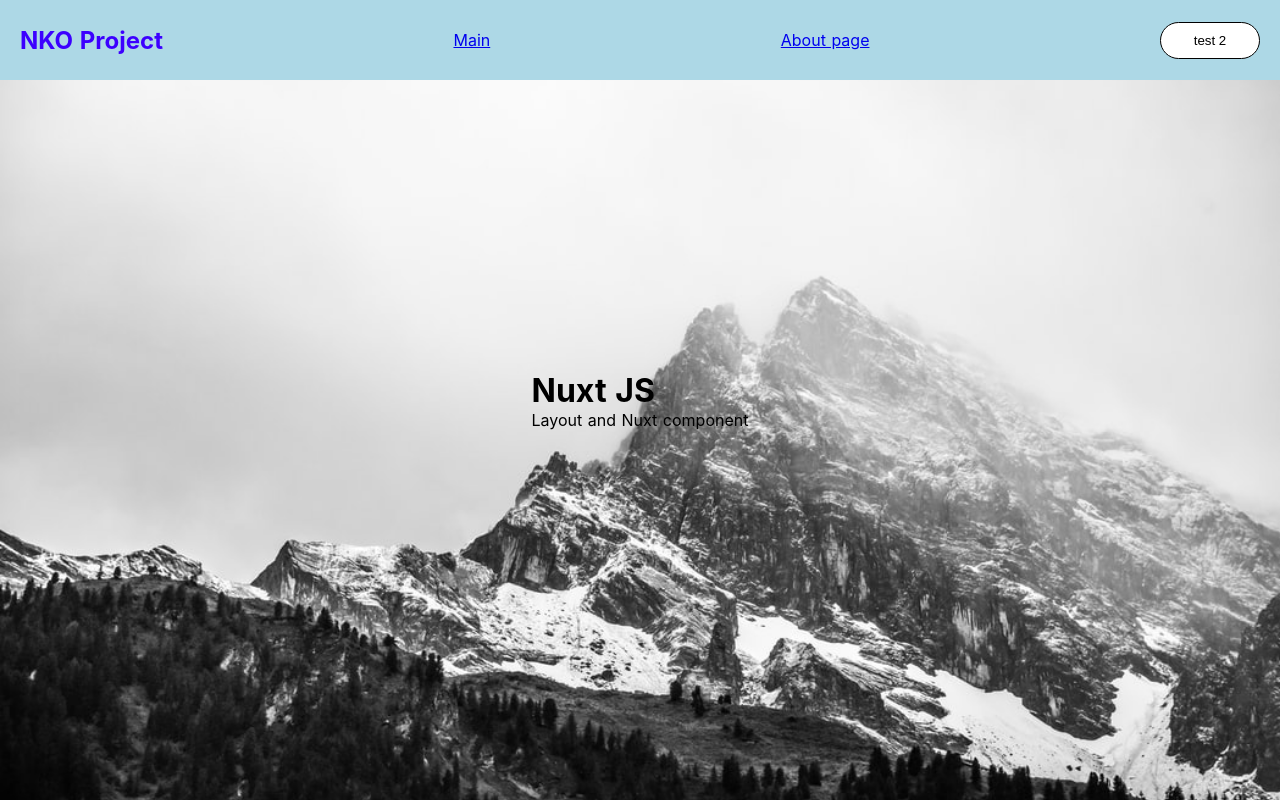
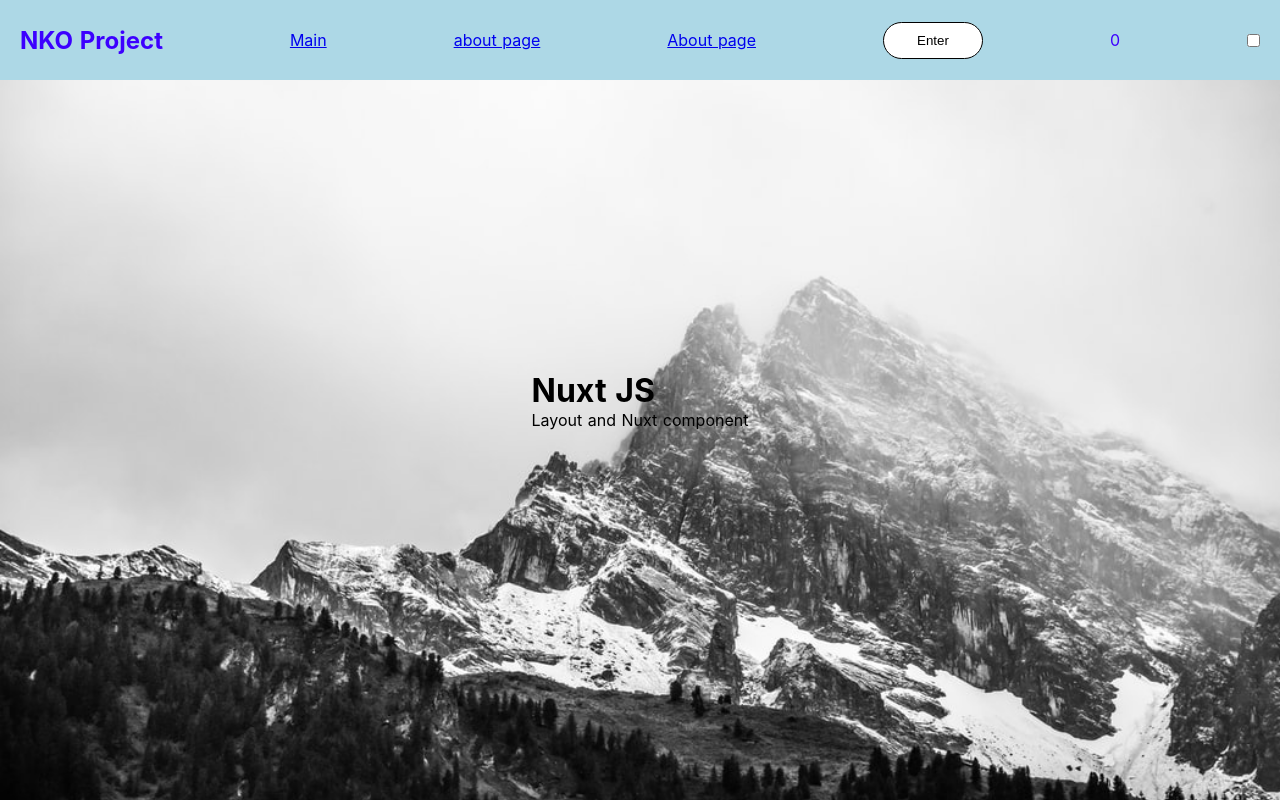
Before and after one commit to MaximTutunov/ngo, a Nuxt app: page / in a window 1280 px wide. Built offline with nearby package versions, Linux system fonts and the light colour scheme.

Commit message:
listeners

```diff
--- a/components/Modal.vue
+++ b/components/Modal.vue
@@ -5,7 +5,7 @@
       <h1>Вход</h1>
       <label class="label">
         Email
-        <input class="input" type="email">
+        <input class="input" type="email" v-model="email">
       </label>
       <label class="label">
         Пароль
@@ -18,7 +18,9 @@
 
 <script>
   export default {
-
+data(){return{
+  email:'shmeiko',
+}}
   }
 </script>
 
--- a/components/Navigation.vue
+++ b/components/Navigation.vue
@@ -1,12 +1,12 @@
 <template>
       <nav class="navigation">
     <Logo :title="logoText"/>
-      <nuxt-link to="/">Main</nuxt-link>
+      <nuxt-link v-for ="elem in linksArray" class="link" :to="elem.to" :key="elem.title">{{elem.title}}</nuxt-link>
       <nuxt-link to="/about">About page</nuxt-link>
-     <button v-if="showBtn1" class="button">{{text}}</button>
-     <button v-else-if="showBtn2" class="button">test 1</button>
-     <button v-else class="button">test 2</button>
-     <Modal v-if="false"/>
+    <button  class="button" @click="counter+=1">{{text}}</button>
+    <p>{{ counter }}</p>
+    <input type="checkbox" v-model="showModal"/>
+     <Modal v-show="showModal"/>
     </nav>
 
 </template>
@@ -21,10 +21,12 @@ data(){
   return{
   text: "Enter",
   logoText: "NKO Project",
-  showBtn1: false,
-  showBtn2: false,
-
-
+ linksArray: [
+  {to:'/', title:'Main'},
+  {to:'/about', title:'about page'},
+ ],
+ showModal: false,
+ counter: 0,
 }
 }
   }
```
